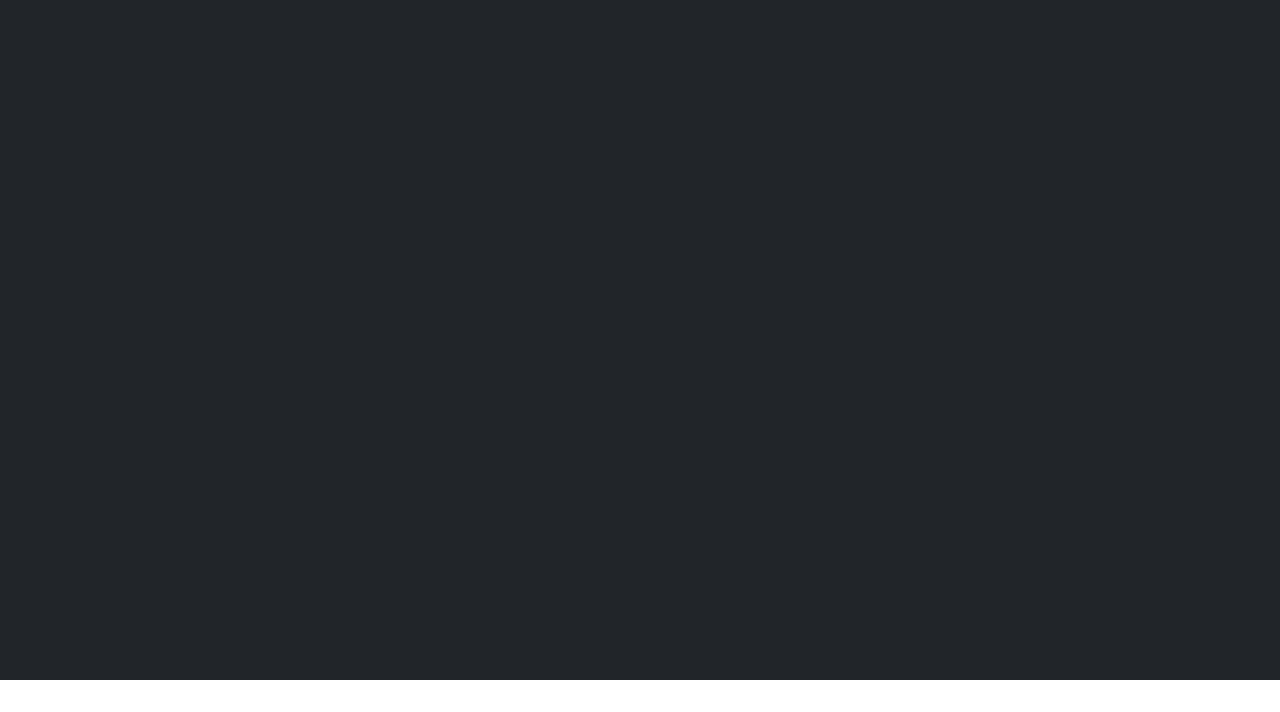
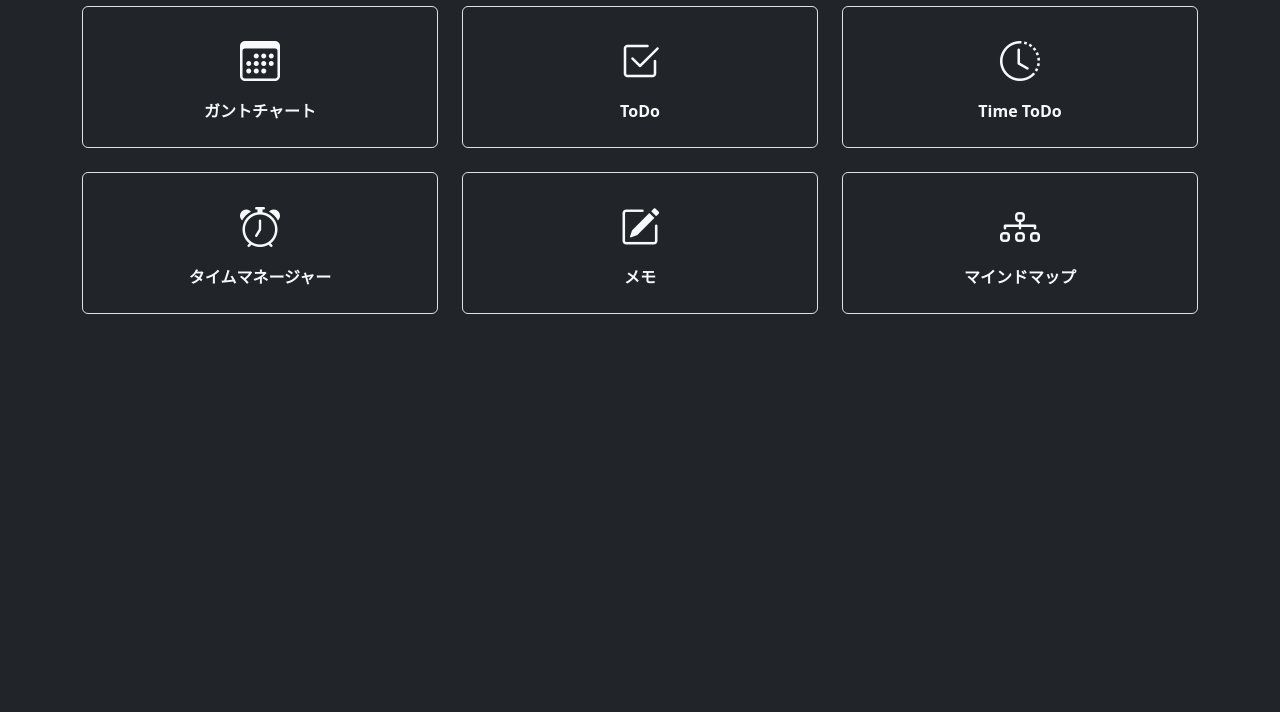
Before and after one commit to tatsuoNakano/WBS-King-of-Todo, a Gatsby site in the folder gatsby/: page / in a window 1280 px wide. Shown: the part 180-892 px from the top of the page. Before the commit the page ends 860 px from the top, so only its background shows below. Built offline with nearby package versions, Linux system fonts and the light colour scheme; Gatsby itself is replaced by a stand-in of ours.

Commit message:
ホーム画面完成

```diff
--- a/gatsby/src/pages/index.tsx
+++ b/gatsby/src/pages/index.tsx
@@ -1,14 +1,51 @@
-// gatsby/src/pages/index.tsx
+import React from "react";
+import Layout from "../components/Common/Layout";
 
-import * as React from "react"
-import Layout from "../components/Common/Layout"
+const navItems = [
+    { href: "/gantt", icon: "bi-calendar3", label: "ガントチャート" },
+    { href: "/todo", icon: "bi-check2-square", label: "ToDo" },
+    { href: "/time", icon: "bi-clock-history", label: "Time ToDo" },
+    { href: "/time-manager", icon: "bi-alarm", label: "タイムマネージャー" },
+    { href: "/memo", icon: "bi-pencil-square", label: "メモ" },
+    { href: "/mindmap", icon: "bi-diagram-3", label: "マインドマップ" },
+];
 
 const IndexPage: React.FC = () => {
     return (
         <Layout>
-            <p>Electron + GatsbyJS 開発環境が立ち上がりました！</p>
+        <div className="bg-dark text-light min-vh-100 d-flex justify-content-center align-items-start pt-5">
+            <div className="container">
+                <h2 className="text-center mb-4">DevKitBase</h2>
+                <div className="row g-4 justify-content-center">
+                    {navItems.map(({ href, icon, label }) => (
+                        <div key={href} className="col-6 col-md-4">
+                            <a
+                                href={href}
+                                className="text-decoration-none text-light"
+                            >
+                                <div className="border rounded text-center p-4 h-100 hover-effect">
+                                    <i className={`bi ${icon} fs-1 d-block mb-2`} />
+                                    <span className="fw-bold">{label}</span>
+                                </div>
+                            </a>
+                        </div>
+                    ))}
+                </div>
+            </div>
+
+            {/* ホバーエフェクト用スタイル */}
+            <style>{`
+        .hover-effect {
+          transition: transform 0.2s ease, box-shadow 0.2s ease;
+        }
+        .hover-effect:hover {
+          transform: scale(1.05);
+          box-shadow: 0 0 10px rgba(255,255,255,0.2);
+        }
+      `}</style>
+        </div>
         </Layout>
-    )
-}
+    );
+};
 
-export default IndexPage
+export default IndexPage;
```
